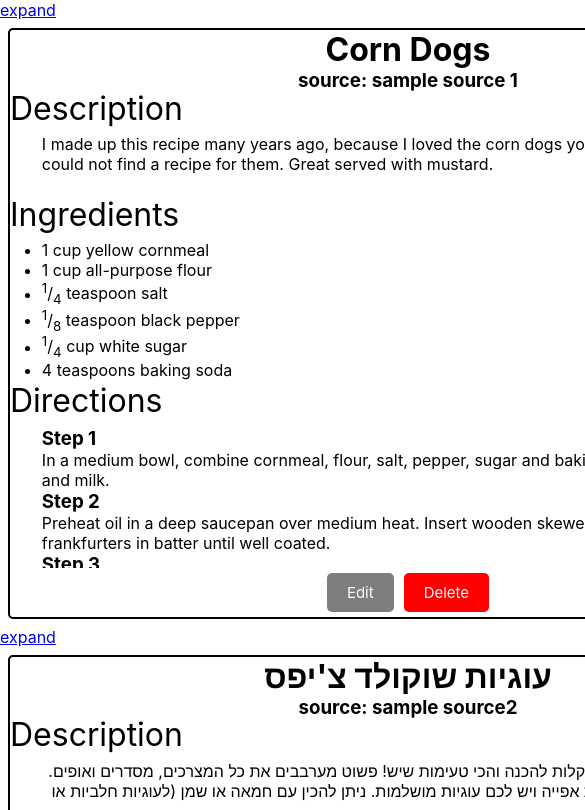
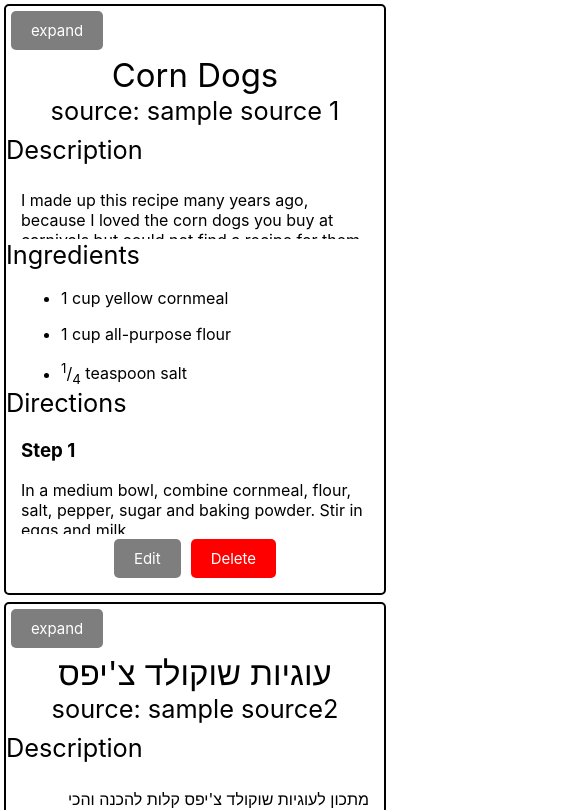
Before and after one commit to YotamGit/Recidex, a React (Create React App) app: page /home in a window 390 px wide. Shown: the top 810 px of the page, 585 px wide, since content can reach past the window. Built offline with nearby package versions, Linux system fonts and the light colour scheme.

Commit message:
more responsivity

```diff
--- a/src/App.js
+++ b/src/App.js
@@ -1,6 +1,6 @@
 import Button from "./components/Button";
 import Search from "./components/Search";
-import { useEffect, useState } from "react";
+import { useState } from "react";
 import Recipes from "./components/Recipes";
 import RecipePage from "./components/RecipePage";
 import RecipeEditorPage from "./components/RecipeEditorPage";
@@ -9,7 +9,6 @@ import {
   Navigate,
   Route,
   Routes,
-  Link,
 } from "react-router-dom";
 function App() {
   const [recipes, setRecipes] = useState([
--- a/src/components/MarkdownEditor.js
+++ b/src/components/MarkdownEditor.js
@@ -3,7 +3,6 @@ import { useState, useEffect } from "react";
 import "../styles/MarkdownEditor.css";
 import Tabs from "@mui/material/Tabs";
 import Tab from "@mui/material/Tab";
-import AppBar from "@mui/material/AppBar";
 
 marked.setOptions({
   gfm: true,
@@ -101,8 +100,17 @@ const MarkdownEditor = ({
           />
         </div>
         <div className="markdown-editor-button-row">
-          <input className="markdown-btn" type="submit" value={"Save Edit"} />
-          <button className="markdown-btn" onClick={close}>
+          <input
+            className="markdown-btn"
+            style={{ backgroundColor: "green" }}
+            type="submit"
+            value={"Save Edit"}
+          />
+          <button
+            className="markdown-btn"
+            style={{ backgroundColor: "red" }}
+            onClick={close}
+          >
             Close
           </button>
         </div>
--- a/src/components/Recipe.js
+++ b/src/components/Recipe.js
@@ -23,8 +23,8 @@ const Recipe = ({ recipe, onEditRecipe, deleteRecipe }) => {
   return (
     <div className="recipe" style={{ direction: recipe.rtl ? "rtl" : "ltr" }}>
       <div className="recipe-header">
-        <h1>{recipe.title}</h1>
-        <h3>source: {recipe.source}</h3>
+        <div style={{ fontSize: "130%" }}>{recipe.title}</div>
+        <div style={{ fontSize: "100%" }}>source: {recipe.source}</div>
       </div>
       <div className="recipe-section recipe-description-container">
         <div className="recipe-title">Description</div>
--- a/src/components/RecipeCard.js
+++ b/src/components/RecipeCard.js
@@ -1,13 +1,13 @@
 import "../styles/RecipeCard.css";
-
-import Button from "./Button";
 import { Link } from "react-router-dom";
 import Recipe from "./Recipe";
 
 const RecipeCard = ({ recipe, onEditRecipe, deleteRecipe }) => {
   return (
     <div className="recipe-card">
-      <Link to={`/recipes/${recipe.id}`}>expand</Link>
+      <Link className="recipe-btn" to={`/recipes/${recipe.id}`}>
+        expand
+      </Link>
       <Recipe
         recipe={recipe}
         onEditRecipe={onEditRecipe}
--- a/src/components/RecipeEditorPage.js
+++ b/src/components/RecipeEditorPage.js
@@ -1,12 +1,13 @@
 import Recipe from "./RecipeEditor.js";
 import { useParams } from "react-router-dom";
 import { Link } from "react-router-dom";
+import "../styles/RecipeEditorPage.css";
 
 const RecipeEditorPage = ({ recipes, onEditRecipe }) => {
   const { recipe_id } = useParams();
   const recipe = recipes.filter((recipe) => recipe.id === recipe_id)[0];
   return (
-    <div>
+    <div className="recipe-editor-page">
       <Link to="/home">Home Page</Link>
       {recipe && <Recipe recipe={recipe} onEditRecipe={onEditRecipe} />}
     </div>
--- a/src/index.css
+++ b/src/index.css
@@ -1,13 +1,16 @@
 body {
   margin: 0;
-  font-family: -apple-system, BlinkMacSystemFont, 'Segoe UI', 'Roboto', 'Oxygen',
-    'Ubuntu', 'Cantarell', 'Fira Sans', 'Droid Sans', 'Helvetica Neue',
+  font-family: -apple-system, BlinkMacSystemFont, "Segoe UI", "Roboto", "Oxygen",
+    "Ubuntu", "Cantarell", "Fira Sans", "Droid Sans", "Helvetica Neue",
     sans-serif;
   -webkit-font-smoothing: antialiased;
   -moz-osx-font-smoothing: grayscale;
 }
 
 code {
-  font-family: source-code-pro, Menlo, Monaco, Consolas, 'Courier New',
+  font-family: source-code-pro, Menlo, Monaco, Consolas, "Courier New",
     monospace;
 }
+* {
+  box-sizing: border-box;
+}
--- a/src/styles/MarkdownEditor.css
+++ b/src/styles/MarkdownEditor.css
@@ -1,9 +1,3 @@
-* {
-  box-sizing: border-box;
-  margin: 0;
-  padding: 0;
-}
-
 .markdown-btn {
   display: inline-block;
   background: #000;
--- a/src/styles/RecipeCard.css
+++ b/src/styles/RecipeCard.css
@@ -1,26 +1,34 @@
-.recipe-card .recipe {
+.recipe-card {
   border-radius: 5px;
   border: 2px solid black;
+  width: 805px;
+  height: 70vh;
+  margin: 1%;
+}
+.recipe-card .recipe {
   display: flex;
   flex-direction: column;
   background-color: white;
-  width: 800px;
-  height: 70vh;
-  margin: 1%;
+  width: 100%;
+  height: 90%;
+  flex-grow: 1;
 }
 
-.recipe-header {
+.recipe-card .recipe-header {
   text-align: center;
-  height: 10%;
+  height: 15%;
+  font-size: 3vh;
+  font-weight: 400;
 }
-.recipe-title {
+.recipe-card .recipe-title {
   direction: ltr;
   margin-bottom: 1%;
-  font-size: 200%;
+  font-size: 3vh;
+  font-weight: 400;
   height: 20%;
 }
 
-.recipe-text-box {
+.recipe-card .recipe-text-box {
   overflow-y: auto;
   font-size: 100%;
   padding-left: 4%;
@@ -29,20 +37,20 @@
   height: 80%;
 }
 
-.recipe-section {
+.recipe-card .recipe-section {
   width: 100%;
-  height: 35%;
+  height: 28%;
   overflow-y: hidden;
 }
 
-.recipe-section.recipe-description-container {
+.recipe-card .recipe-section.recipe-description-container {
   height: 20%;
 }
-.recipe-section.recipe-description-container .recipe-title {
+.recipe-card .recipe-section.recipe-description-container .recipe-title {
   margin-bottom: 1%;
   height: 35%;
 }
-.recipe-section.recipe-description-container .recipe-text-box {
+.recipe-card .recipe-section.recipe-description-container .recipe-text-box {
   margin-bottom: 1%;
   height: 65%;
 }
--- a/src/styles/RecipeEditor.css
+++ b/src/styles/RecipeEditor.css
@@ -4,8 +4,7 @@
   display: flex;
   flex-direction: column;
   background-color: white;
-  width: 80vw;
-  height: 80vh;
+  flex-grow: 1;
 }
 
 .recipe-editor-text-box {
@@ -26,13 +25,15 @@
 .recipe-editor-section.recipe-editor-metadata-section {
   display: flex;
   flex-direction: row;
-  justify-content: space-evenly;
+  justify-content: center;
+  height: 10%;
 }
 
 .recipe-editor-metadata {
   display: flex;
   flex-direction: column;
   align-items: stretch;
+  margin: 1%;
 }
 
 .recipe-editor-section.checkbox {
--- /dev/null
+++ b/src/styles/RecipeEditorPage.css
@@ -0,0 +1,5 @@
+.recipe-editor-page {
+  display: flex;
+  flex-direction: column;
+  align-items: stretch;
+}
--- a/src/styles/RecipePage.css
+++ b/src/styles/RecipePage.css
@@ -12,17 +12,20 @@
   height: 100%;
 }
 
-.recipe-header {
+.recipe-page .recipe-header {
   text-align: center;
-  height: 10%;
+  height: 15%;
+  font-size: 3.5vh;
+  font-weight: 400;
 }
-.recipe-title {
+.recipe-page .recipe-title {
   margin-bottom: 1%;
-  font-size: 200%;
+  font-size: 4vh;
+  font-weight: 400;
   height: 20%;
 }
 
-.recipe-text-box {
+.recipe-page .recipe-text-box {
   overflow-y: auto;
   font-size: 100%;
   padding-left: 4%;
@@ -31,20 +34,20 @@
   height: 80%;
 }
 
-.recipe-section {
+.recipe-page .recipe-section {
   width: 100%;
   height: 35%;
   overflow-y: hidden;
 }
 
-.recipe-section.recipe-description-container {
+.recipe-page .recipe-section.recipe-description-container {
   height: 20%;
 }
-.recipe-section.recipe-description-container .recipe-title {
+.recipe-page .recipe-section.recipe-description-container .recipe-title {
   margin-bottom: 1%;
   height: 35%;
 }
-.recipe-section.recipe-description-container .recipe-text-box {
+.recipe-page .recipe-section.recipe-description-container .recipe-text-box {
   margin-bottom: 1%;
   height: 65%;
 }
```
